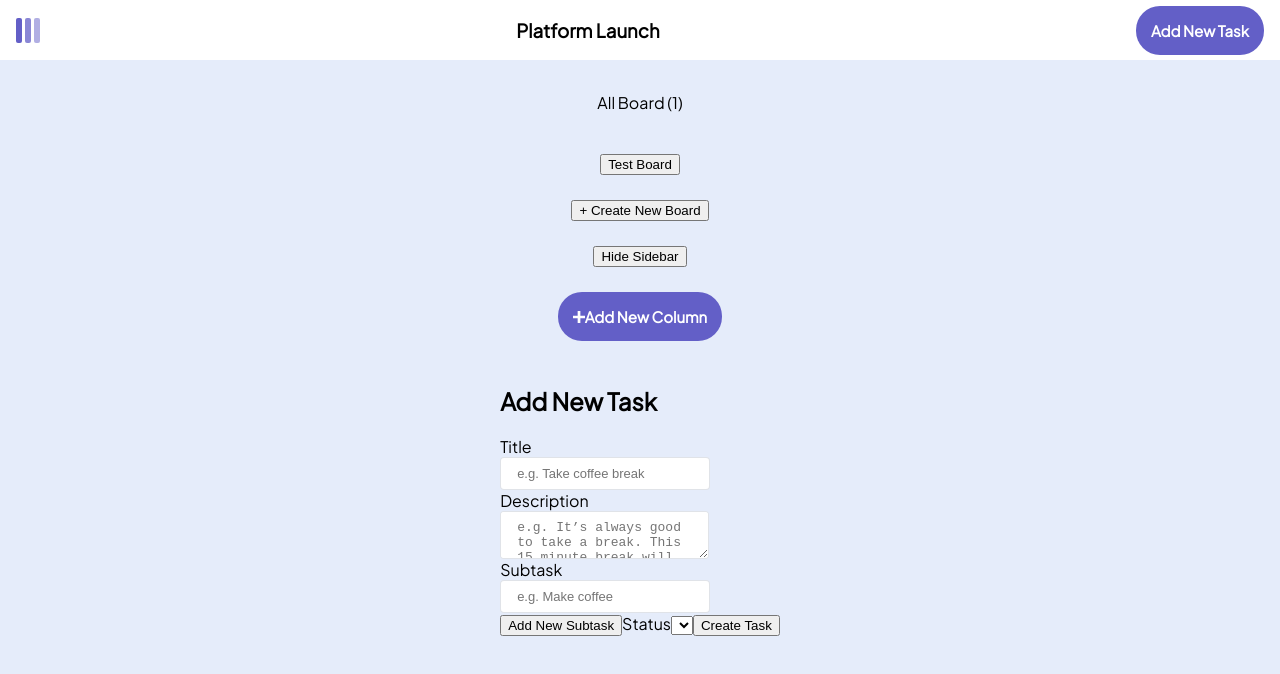
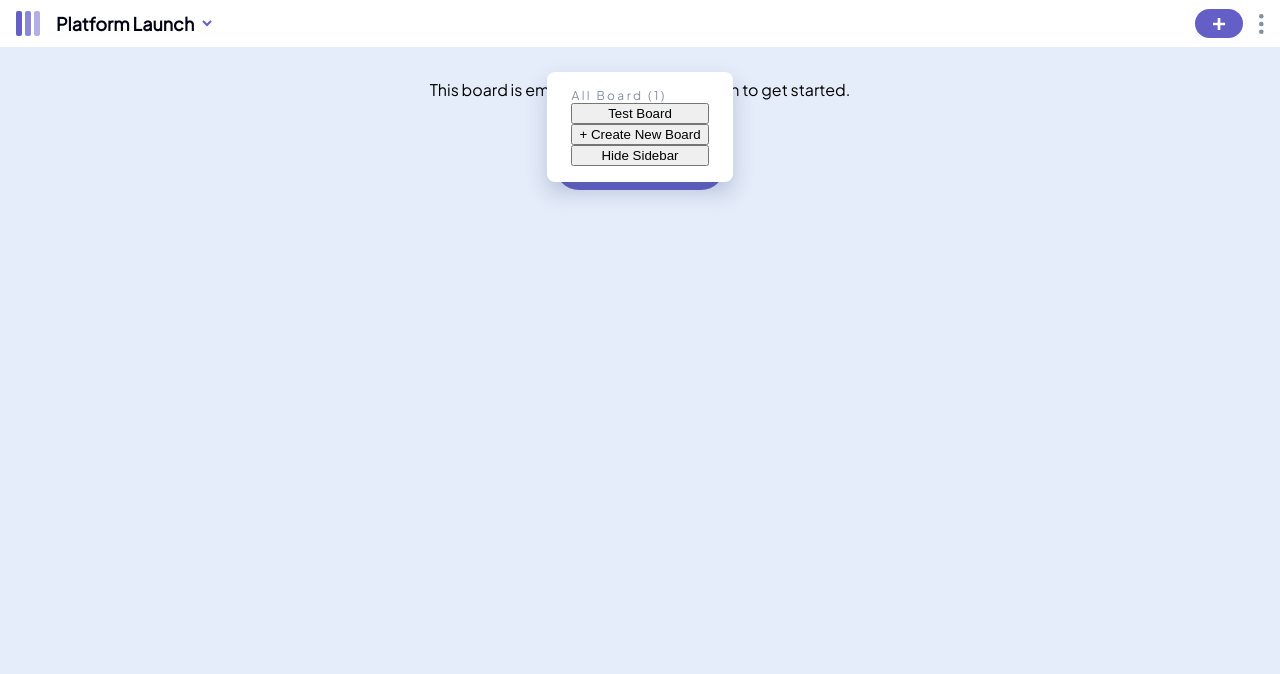
Before and after one commit to Michaljapko/kanban-task-management-web-app, a React (Create React App) app: page / in a window 1280 px wide. Shown: the top 674 px of the page. Built offline with nearby package versions, Linux system fonts and the light colour scheme.

Commit message:
done: styled Header

```diff
--- a/src/components/Button/Button.styled.tsx
+++ b/src/components/Button/Button.styled.tsx
@@ -1,13 +1,15 @@
 import styled from 'styled-components';
 
 export const StyledButton = styled.button`
+	border: 0;
+	border-radius: 24px;
+	padding: ${(props: any) => {
+		return props['data-variant'] === 'header' ? '5px 18px' : '15px 18px';
+	}};
 	background: #635fc7;
-	border-radius: 24px;
+	font-size: 15px;
 	font-family: 'Plus Jakarta Sans';
+	font-weight: 700;
 	font-style: normal;
-	font-weight: 700;
-	font-size: 15px;
-	padding: 15px;
 	color: #fff;
-	border: 0;
 `;
--- a/src/components/Button/Button.tsx
+++ b/src/components/Button/Button.tsx
@@ -3,9 +3,10 @@ import { StyledButton } from './Button.styled';
 import plus from '../../assets/icon-add-task-mobile.svg';
 import { ButtonTypes } from '../../Types/types';
 
-const Button = ({ children, icon, onClick }: ButtonTypes) => {
+const Button = ({ children, icon, onClick, variant }: ButtonTypes) => {
 	return (
-		<StyledButton onClick={onClick}>
+		<StyledButton onClick={onClick} data-variant={variant}>
+
 			{icon && <img src={plus} alt={icon} />}
 			{children}
 		</StyledButton>
--- a/src/components/Header/Header.styled.jsx
+++ b/src/components/Header/Header.styled.jsx
@@ -4,6 +4,23 @@ export const StyledHeader = styled.div`
 	display: flex;
 	justify-content: space-between;
 	align-items: center;
+	padding: 0 16px;
 	background: ${({ theme }) => theme.headBackground};
-	padding: 0 16px;
 `;
+
+export const StyledLogoBox = styled.div`
+	display: flex;
+	align-items: center;
+	gap: 8px;
+`;
+
+export const StyledHeaderBox = styled.div`
+	display: flex;
+	align-items: center;
+	gap: 16px;
+`;
+
+export const StyledLogoTitle = styled.h1`
+	font-size: 18px;
+	color: #000112;
+`;
--- a/src/components/Header/Header.tsx
+++ b/src/components/Header/Header.tsx
@@ -1,15 +1,25 @@
-import React from 'react';
-import Logo from '../../assets/logo-mobile.svg';
+import logo from '../../assets/logo-mobile.svg';
+import ellipsis from '../../assets/icon-vertical-ellipsis.svg';
+import chevronDown from '../../assets/icon-chevron-down.svg';
+
 import Button from '../Button';
 
-import { StyledHeader } from './Header.styled';
+import { StyledHeader, StyledLogoBox, StyledHeaderBox, StyledLogoTitle } from './Header.styled';
 
 const Header = () => {
 	return (
 		<StyledHeader>
-			<img src={Logo} alt='Kanban Logo' />
-			<h3>Platform Launch</h3>
-			<Button>Add New Task</Button>
+			<StyledHeaderBox>
+				<img src={logo} alt='Kanban Logo' />
+				<StyledLogoBox>
+					<StyledLogoTitle>Platform Launch</StyledLogoTitle>
+					<img src={chevronDown} alt='Arrow Down' />
+				</StyledLogoBox>
+			</StyledHeaderBox>
+			<StyledHeaderBox>
+				<Button icon='plus' variant='header' />
+				<img src={ellipsis} alt='ellipsis' />
+			</StyledHeaderBox>
 		</StyledHeader>
 	);
 };
--- a/src/components/LandingPage/LandingPage.tsx
+++ b/src/components/LandingPage/LandingPage.tsx
@@ -6,29 +6,29 @@ import Button from '../Button';
 import TaskAdd from '../TaskAdd/TaskAdd';
 import TaskCards from '../TaskCards';
 
-import { addColumn, selectTasks } from '../../features/tasks/tasksSlice';
+import { addColumn, selectTasksData } from '../../features/tasks/tasksSlice';
 import { useAppSelector, useAppDispatch } from '../../app/hooks';
-import { StyledWrapper } from './LandingPage.style';
+import { StyledWrapper } from './LandingPage.styled';
 import { selectCurrentBoard } from '../../features/tasks/boardSlice';
 
 const LandingPage = () => {
-	const tasks = useAppSelector(selectTasks);
+	const tasksData = useAppSelector(selectTasksData);
 	const currentBoard = useAppSelector(selectCurrentBoard);
 	const dispatch = useAppDispatch();
-
+	console.log(tasksData);
 	return (
 		<>
 			<Header />
 			<StyledWrapper>
 				<Sidebar />
-				{tasks?.length === 0 && <p>This board is empty. Create a new column to get started.</p>}
-				{tasks && tasks?.length > 0 && <TaskCards />}
+				{!tasksData && <p>This board is empty. Create a new column to get started.</p>}
+				{tasksData && tasksData?.length > 0 && <TaskCards />}
 
 				<Button onClick={() => dispatch(addColumn({ columnName: 'New column', currentBoard: currentBoard }))} icon='plus'>
 					Add New Column
 				</Button>
 
-				<TaskAdd />
+				{/* <TaskAdd /> */}
 			</StyledWrapper>
 		</>
 	);
--- /dev/null
+++ b/src/components/Sidebar/Sidebar.styled.tsx
@@ -0,0 +1,19 @@
+import styled from 'styled-components';
+
+export const StyledWrapper = styled.div`
+	position: fixed;
+    display: flex;
+    flex-direction: column;
+    align-content: flex-start;
+	background: #ffffff;
+	box-shadow: 0px 10px 20px rgba(54, 78, 126, 0.25);
+	border-radius: 8px;
+	padding: 16px 24px;
+	font-size: 15px;
+	color: #828fa3;
+`;
+
+export const StyledHead = styled.div`
+	font-size: 12px;
+	letter-spacing: 2.4px;
+`;
--- a/src/components/Sidebar/Sidebar.tsx
+++ b/src/components/Sidebar/Sidebar.tsx
@@ -3,13 +3,16 @@ import { changeBoard, selectBoards } from '../../features/tasks/boardSlice';
 import { addBoard } from '../../features/tasks/tasksSlice';
 import { useAppDispatch, useAppSelector } from '../../app/hooks';
 
-const Sidebar: React.FC = () => {
+import { StyledWrapper, StyledHead } from './Sidebar.styled';
+
+const Sidebar = () => {
 	const boards = useAppSelector(selectBoards);
 	const dispatch = useAppDispatch();
 
 	return (
-		<>
-			<p>All Board ({boards.length})</p>
+		<StyledWrapper>
+
+				<StyledHead>All Board ({boards.length})</StyledHead>
 				{boards.map((board) => {
 					return (
 						<button onClick={() => dispatch(changeBoard(board.name))} key={board.id}>
@@ -20,7 +23,8 @@ const Sidebar: React.FC = () => {
 
 				<button onClick={() => dispatch(addBoard('ddd'))}>+ Create New Board</button>
 				<button>Hide Sidebar</button>
-		</>
+
+		</StyledWrapper>
 	);
 };
 
--- a/src/components/TaskAdd/TaskAdd.tsx
+++ b/src/components/TaskAdd/TaskAdd.tsx
@@ -2,7 +2,7 @@ import Button from '../Button';
 
 import { TasksData } from '../../Types/types';
 import { useAppDispatch, useAppSelector } from '../../app/hooks';
-import { addTask, selectTasks } from '../../features/tasks/tasksSlice';
+import { addTask, selectTasksData } from '../../features/tasks/tasksSlice';
 
 import { StyledInput, StyledTextArea } from './TaskAdd.style';
 import { selectCurrentBoard } from '../../features/tasks/boardSlice';
@@ -19,7 +19,7 @@ const TaskAdd = () => {
 	// subtaskInputsRef.current = [];
 
 	const dispatch = useAppDispatch();
-	const taskColumn = useAppSelector(selectTasks);
+	const taskColumn = useAppSelector(selectTasksData);
 	const currentBoard = useAppSelector(selectCurrentBoard);
 
 	function handleAddTask(event: React.FormEvent<HTMLFormElement>) {
--- a/src/components/TaskCards/TaskCards.tsx
+++ b/src/components/TaskCards/TaskCards.tsx
@@ -1,12 +1,12 @@
 import { useState } from 'react';
 import { useAppSelector } from '../../app/hooks';
-import { selectTasks } from '../../features/tasks/tasksSlice';
+import { selectTasksData } from '../../features/tasks/tasksSlice';
 import TaskView from '../TaskView';
 
 import { StyledCard } from './TaskCards.style';
 
 const TaskCards = () => {
-	const columns = useAppSelector(selectTasks);
+	const columns = useAppSelector(selectTasksData);
 	const [taskViewData, setTaskViewData] = useState();
 	const [taskViewShow, setTaskViewShow] = useState(false);
 	function showTask(task: any) {
@@ -15,7 +15,7 @@ const TaskCards = () => {
 	}
 	return (
 		<>
-			{taskViewShow && <TaskView  task={taskViewData}  />}
+			{taskViewShow && <TaskView task={taskViewData} />}
 			{columns &&
 				columns.map((column) => {
 					return (
@@ -23,6 +23,7 @@ const TaskCards = () => {
 							<p key={column.id}>
 								{column.name} ({column.tasks.length})
 							</p>
+							c sli]
 							{column.tasks.map((task) => {
 								return (
 									<StyledCard onClick={() => showTask(task)} key={task.id}>
--- a/src/features/tasks/tasksSlice.tsx
+++ b/src/features/tasks/tasksSlice.tsx
@@ -39,7 +39,7 @@ export const tasksSlice = createSlice({
 
 export const { addTask, addBoard, addColumn } = tasksSlice.actions;
 
-export const selectTasks = (state: RootState) => {
+export const selectTasksData = (state: RootState) => {
 	const board = state.tasks.boards.find((board) => board.name === state.currentBoard);
 	return board?.columns;
 };
```
Also changed, not shown: src/Types/types.ts (+7 -6 lines), src/components/LandingPage/LandingPage.styled.tsx (renamed from src/components/LandingPage/LandingPage.style.tsx). Lines whose indentation alone changed are shown as unchanged.
